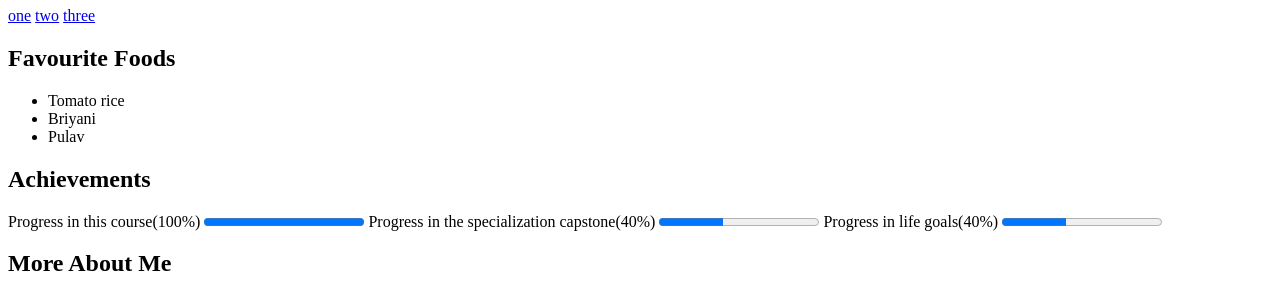
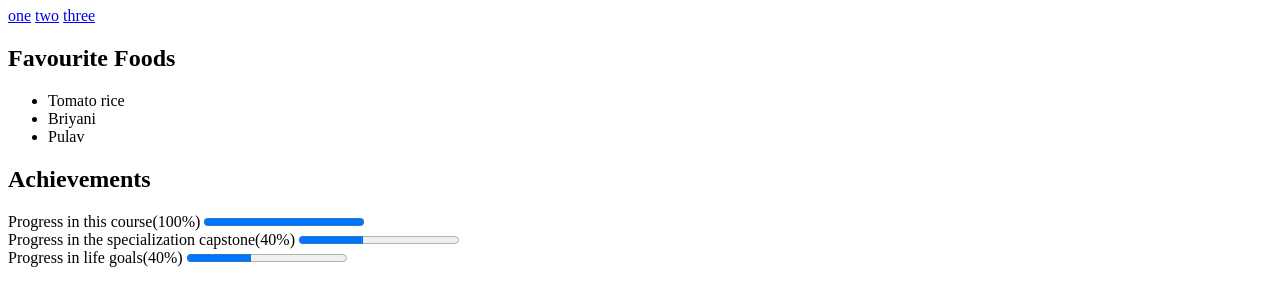
Before and after one commit to janawebdesign/Sample, a plain HTML site: page sampler/finalproject.html in a window 1280 px wide. Shown: the part 73-356 px from the top of the page. Drawn offline with Linux system fonts and the light colour scheme.

Commit message:
Update finalproject.html

```diff
--- a/sampler/finalproject.html
+++ b/sampler/finalproject.html
@@ -24,11 +24,11 @@
 	<section>
 		<h2>Achievements</h2>
 		Progress in this course(100%)
-		<progress value="100" max="100"></progress>
+		<progress value="100" max="100"></progress><br/>
 		Progress in the specialization capstone(40%)
-		<progress value="40" max="100"></progress>
+		<progress value="40" max="100"></progress><br />
 		Progress in life goals(40%)
-		<progress value="40" max="100"></progress>
+		<progress value="40" max="100"></progress><br />
 	</section>
 	<section>
 		<h2>More About Me</h2>
```
